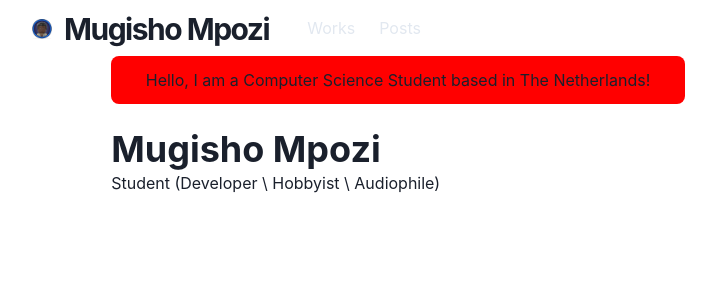
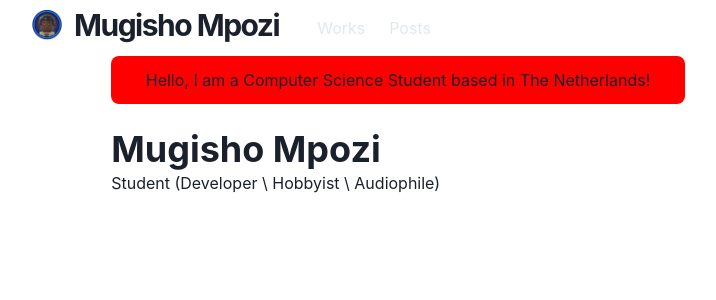
Before and after one commit to MugishoMp/portfolio, a Next.js app: page / in a window 1280 px wide. Shown: the top 300 px of the page, without its empty margins (242-958 px from the left). Built offline with nearby package versions, Linux system fonts and the light colour scheme.

Commit message:
adjust logo so it properly fits in the navbar

```diff
--- a/components/logo.js
+++ b/components/logo.js
@@ -18,15 +18,15 @@ const LogoBox = styled.span`
 `
 
 const Logo = () => {
-    const mugishoLegoIcon = `/images/logo/logo_200.png`
+    const mugishoLegoIcon = `/images/logo/logo_500.png`
 
     return (
         <Link href="/">
                 <LogoBox>
                     <Image
                         src={mugishoLegoIcon}
-                        width={20}
-                        height={20}
+                        width={30}
+                        height={30}
                         alt="logo"
                     />
                     <Text
```
